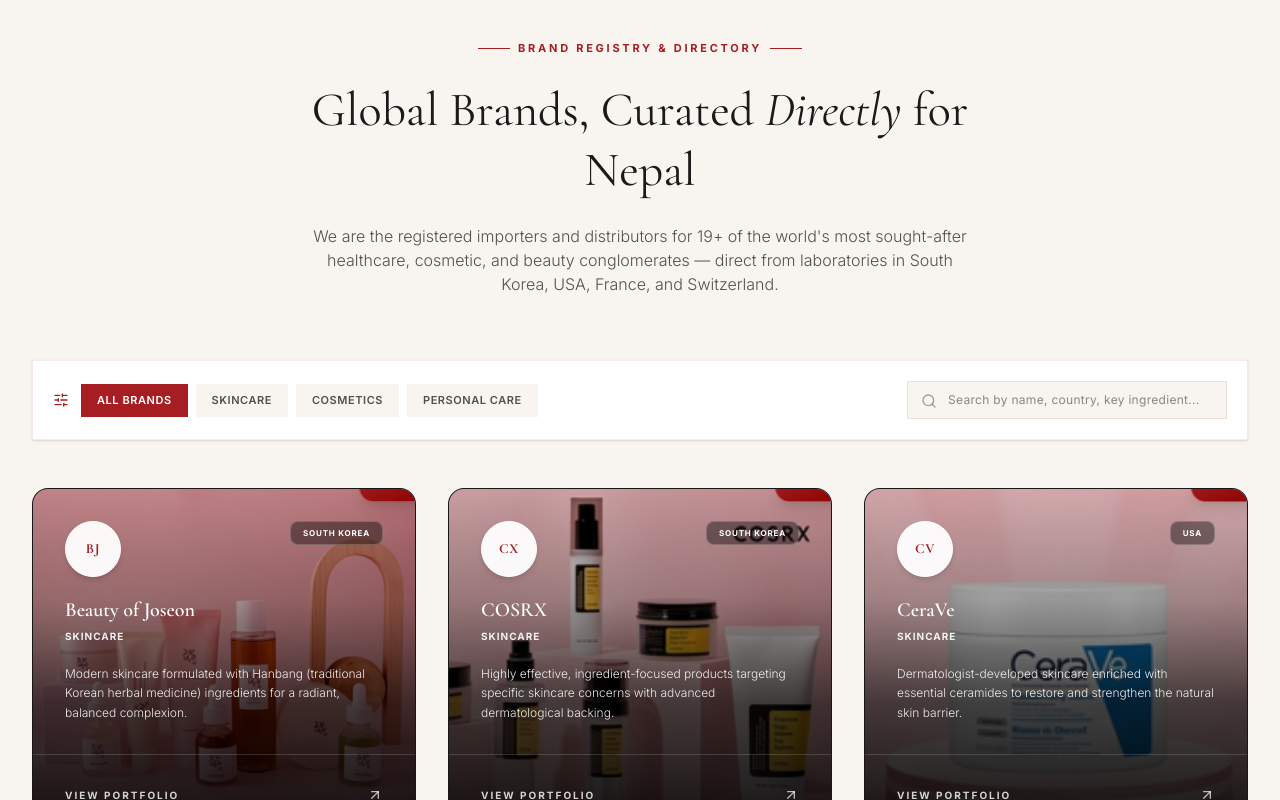
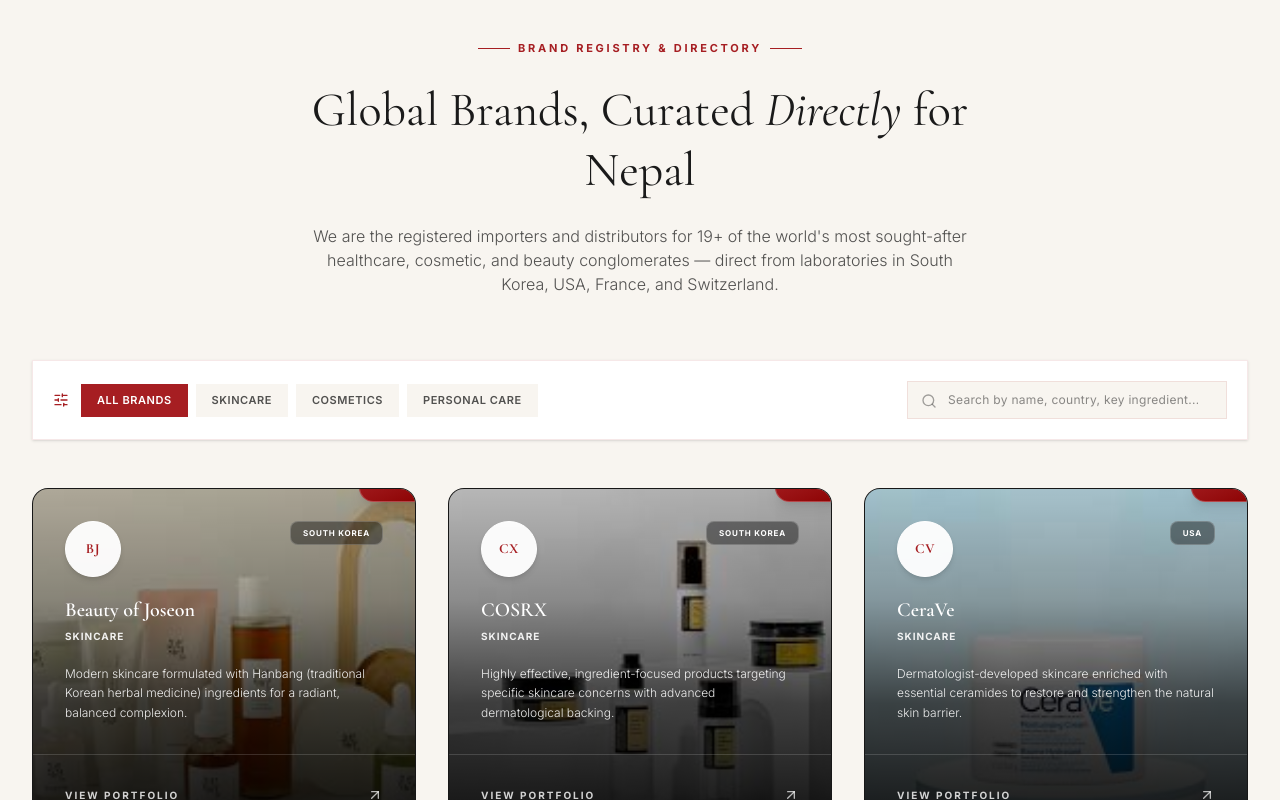
Before and after one commit to inaratech-code/Jay-Durga-Trades, a React (Vite) app: page / in a window 1280 px wide. Shown: the part 2000-2800 px from the top of the page. Built offline with nearby package versions, Linux system fonts and the light colour scheme.

Commit message:
Fix manifest 401 and speed up image loading with optimized JPGs

```diff
--- a/index.html
+++ b/index.html
@@ -16,6 +16,8 @@
     <link rel="icon" type="image/png" sizes="32x32" href="/logo.png" />
     <link rel="shortcut icon" type="image/png" href="/logo.png" />
     <link rel="apple-touch-icon" sizes="180x180" href="/logo.png" />
+    <link rel="manifest" href="/site.webmanifest" />
+    <link rel="preload" as="image" href="/images/stock/skincare.jpg" fetchpriority="high" />
   </head>
   <body>
     <div id="root"></div>
--- a/src/components/AboutUs.tsx
+++ b/src/components/AboutUs.tsx
@@ -39,6 +39,10 @@
                 <img
                   src={STOCK_IMAGES.aboutTrade}
                   alt="Premium Skincare Sourcing and Purity"
+                  width={600}
+                  height={800}
+                  loading="lazy"
+                  decoding="async"
                   className="w-full aspect-[3/4] object-cover grayscale-[15%] brightness-[0.97]"
                 />
 
--- a/src/components/BrandShowcase.tsx
+++ b/src/components/BrandShowcase.tsx
@@ -7,22 +7,22 @@
 import { useScrollToSection } from "../hooks/useScrollToSection";
 
 const LOCAL_BRAND_IMAGES: Record<string, string> = {
-  "Beauty of Joseon": "Beauty of Joseon.png",
-  COSRX: "COSRX.png",
-  CeraVe: "CeraVe.png",
-  Cetaphil: "Cetaphil.png",
-  "Dr. Althea": "Dr. Athens.png",
-  SKIN1004: "SKIN1004.png",
-  "I'm From": "I'm From.png",
-  "St. Ives": "St. Ives.png",
-  Dove: "Dove.png",
-  "Johnson's": "Johnson & Johnson.png",
-  Gillette: "Gillette.png",
+  "Beauty of Joseon": "Beauty of Joseon.jpg",
+  COSRX: "COSRX.jpg",
+  CeraVe: "CeraVe.jpg",
+  Cetaphil: "Cetaphil.jpg",
+  "Dr. Althea": "Dr. Athens.jpg",
+  SKIN1004: "SKIN1004.jpg",
+  "I'm From": "I'm From.jpg",
+  "St. Ives": "St. Ives.jpg",
+  Dove: "Dove.jpg",
+  "Johnson's": "Johnson & Johnson.jpg",
+  Gillette: "Gillette.jpg",
   Enchanteur: "Enchanteur.jpg",
-  "Maybelline New York": "Maybelline.png",
-  "L'Oréal Paris": "L'Oréal.png",
+  "Maybelline New York": "Maybelline.jpg",
+  "L'Oréal Paris": "L'Oréal.jpg",
   "MAC Cosmetics": "MAC.jpg",
-  "Rimmel London": "Rimmel.png",
+  "Rimmel London": "Rimmel.jpg",
   TIRTIR: "Tir Tir.jpg",
   "Miss Claire": "Miss Claire.jpg",
   "Swiss Beauty": "Swiss Beauty.jpg",
@@ -157,6 +157,8 @@
                   src={imagePath}
                   alt=""
                   aria-hidden="true"
+                  width={640}
+                  height={480}
                   className="absolute inset-0 z-[1] h-full w-full object-cover object-center transition-transform duration-700 group-hover:scale-105"
                   loading="lazy"
                   decoding="async"
--- a/src/components/Hero.tsx
+++ b/src/components/Hero.tsx
@@ -196,6 +196,11 @@
                         <img
                           src={card.image}
                           alt={card.title}
+                          width={400}
+                          height={300}
+                          loading={card.id === "skincare" ? "eager" : "lazy"}
+                          decoding="async"
+                          fetchPriority={card.id === "skincare" ? "high" : "auto"}
                           onError={() => {
                             setImageError((prev) => ({ ...prev, [card.id]: true }));
                           }}
--- a/src/components/ProductCategories.tsx
+++ b/src/components/ProductCategories.tsx
@@ -55,6 +55,10 @@
                 <img
                   src={cat.image}
                   alt={cat.title}
+                  width={640}
+                  height={480}
+                  loading="lazy"
+                  decoding="async"
                   className="w-full h-full object-cover transition-transform duration-700 ease-out group-hover:scale-105"
                 />
 
```
Also changed, not shown: public/makeup-brands/Rimmel.jpg (added), public/site.webmanifest (added), vercel.json.
